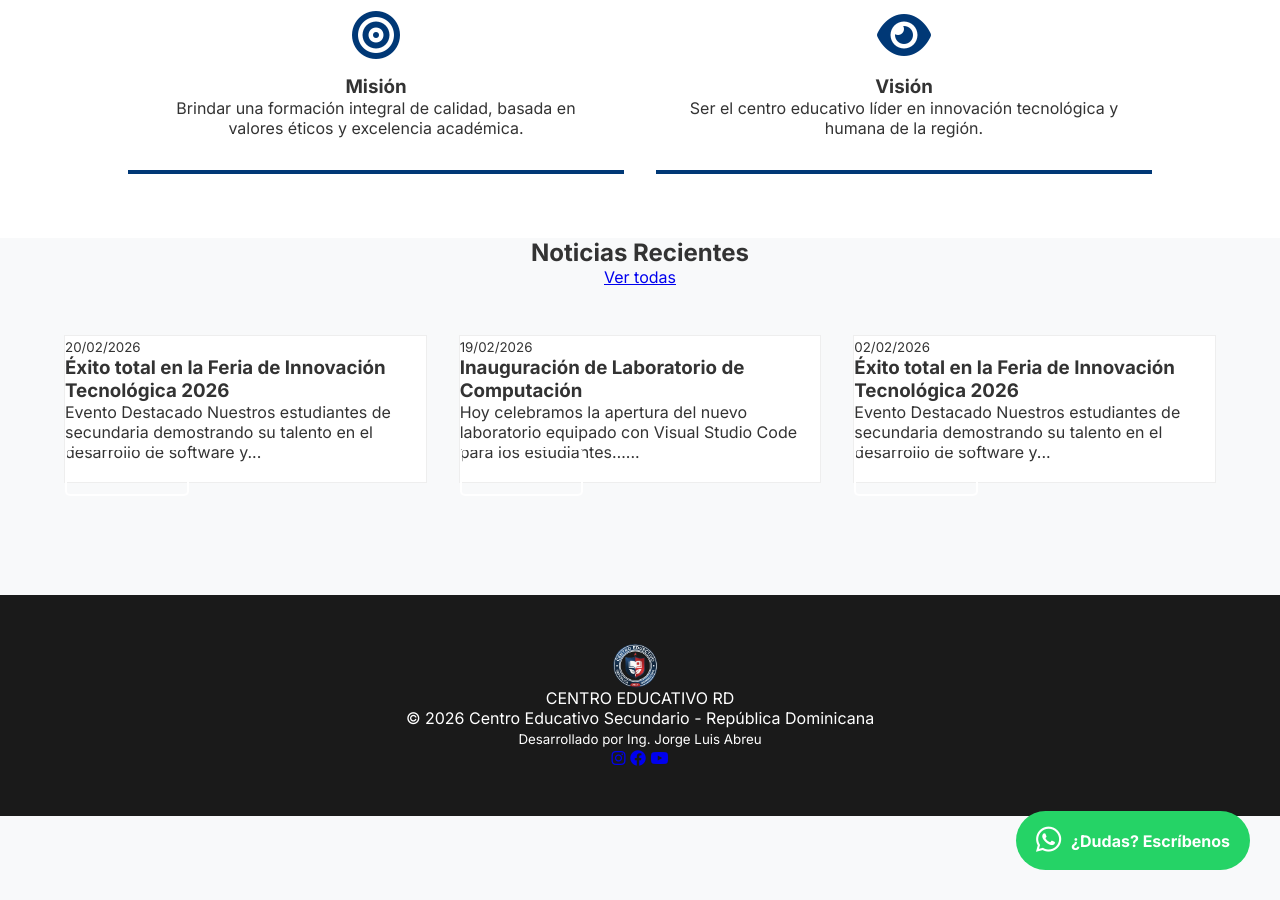
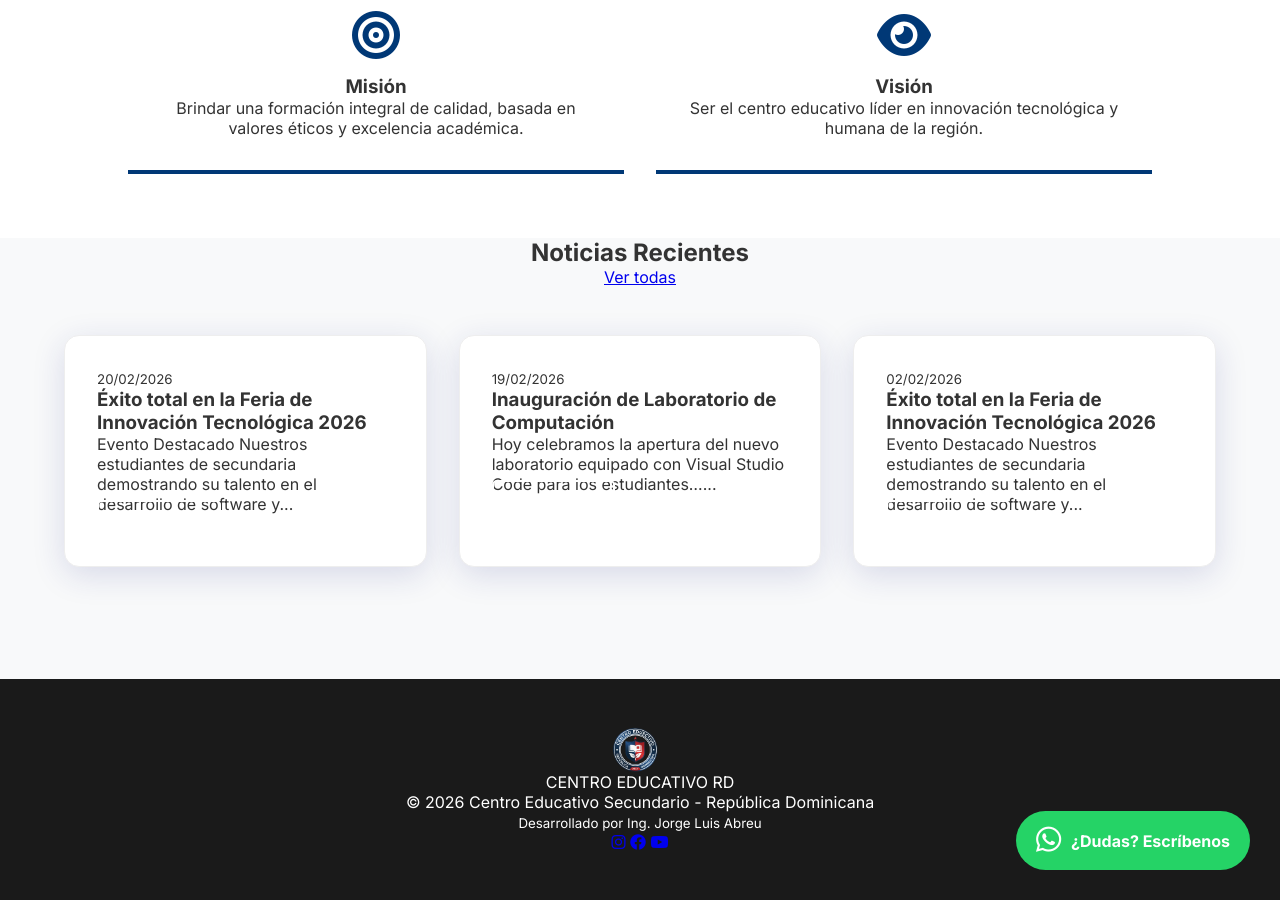
Before and after one commit to jorge21028/centroeducativo, a Jekyll site: the page built from index.html, in a window 1280 px wide and 900 px high, scrolled down 934 px. Built offline with Jekyll 4.4.1, drawn with Linux system fonts in a browser that asks for light colours.

Commit message:
Update style.css

```diff
--- a/assets/css/style.css
+++ b/assets/css/style.css
@@ -1,36 +1,17 @@
 /* Variables de Diseño */
-/* Variables de Diseño - Soporte Modo Oscuro */
 :root {
     --primary: #003876;
     --accent: #d52b1e;
-    --bg-body: #f8f9fa;
-    --bg-card: #ffffff;
-    --text-main: #333333;
-    --text-muted: #666666;
     --glass: rgba(255, 255, 255, 0.8);
     --shadow: 0 8px 32px 0 rgba(31, 38, 135, 0.15);
-    --border-color: #eeeeee;
-}
-
-/* Colores para Modo Oscuro */
-body.dark-mode {
-    --bg-body: #121212;
-    --bg-card: #1e1e1e;
-    --text-main: #e0e0e0;
-    --text-muted: #b0b0b0;
-    --glass: rgba(30, 30, 30, 0.8);
-    --shadow: 0 8px 32px 0 rgba(0, 0, 0, 0.5);
-    --border-color: #333333;
-    --primary: #4a9eff; /* Un azul más claro para mejor contraste en fondo negro */
 }
 
 * { margin: 0; padding: 0; box-sizing: border-box; }
 
 body {
     font-family: 'Inter', sans-serif;
-    background-color: var(--bg-body);
-    color: var(--text-main);
-    transition: background-color 0.3s, color 0.3s; /* Transición suave */
+    background-color: #f8f9fa;
+    color: #333;
 }
 
 /* Navegación Glassmorphism */
@@ -79,9 +60,12 @@
 }
 
 .card {
-background: var(--bg-card);
-    color: var(--text-main);
-    border: 1px solid var(--border-color);
+    background: white;
+    border-radius: 15px;
+    padding: 2rem;
+    box-shadow: var(--shadow);
+    transition: transform 0.3s ease;
+    border: 1px solid #eee;
 }
 
 .card:hover { transform: translateY(-10px); }
@@ -207,9 +191,13 @@
 }
 
 .card-egresado {
-background: var(--bg-card);
-    color: var(--text-main);
-    border: 1px solid var(--border-color);
+    background: white;
+    border-radius: 20px;
+    padding: 30px;
+    text-align: center;
+    box-shadow: 0 10px 30px rgba(0,0,0,0.08);
+    transition: 0.3s;
+    border: 1px solid #f0f0f0;
 }
 
 .card-egresado:hover {
@@ -241,7 +229,6 @@
     font-size: 0.9rem;
     border-top: 1px solid #eee;
     padding-top: 15px;
-    color: var(--text-muted);
 }
 
 .glass-card {
@@ -273,9 +260,13 @@
 }
 
 .contacto-card {
-background: var(--bg-card);
-    color: var(--text-main);
-    border: 1px solid var(--border-color);
+    background: white;
+    padding: 40px 20px;
+    border-radius: 15px;
+    text-align: center;
+    box-shadow: 0 15px 35px rgba(0,0,0,0.1);
+    border-top: 5px solid var(--accent);
+    transition: 0.3s;
 }
 
 .contacto-card:hover {
@@ -385,9 +376,11 @@
 }
 
 .timeline-content {
-background: var(--bg-card);
-    color: var(--text-main);
-    border: 1px solid var(--border-color);
+    padding: 20px;
+    background-color: white;
+    position: relative;
+    border-radius: 10px;
+    box-shadow: 0 4px 15px rgba(0,0,0,0.05);
 }
 
 /* Desktop: Alternar lados si lo desea */
@@ -424,9 +417,14 @@
 }
 
 .card-perfil {
-background: var(--bg-card);
-    color: var(--text-main);
-    border: 1px solid var(--border-color);
+    background: white;
+    border-radius: 15px;
+    padding: 30px;
+    text-align: center;
+    box-shadow: 0 10px 25px rgba(0,0,0,0.05);
+    transition: all 0.3s ease;
+    position: relative;
+    overflow: hidden;
 }
 
 .card-perfil:hover {
@@ -983,14 +981,3 @@
 .whatsapp-btn {
     animation: pulse-whatsapp 2s infinite;
 }
-
-/* Ajuste para el botón de cambio de tema en modo oscuro */
-body.dark-mode .theme-btn {
-    border-color: var(--primary) !important;
-    color: var(--primary) !important;
-}
-
-body.dark-mode .theme-btn:hover {
-    background: var(--primary);
-    color: #121212 !important; /* Contraste para el fondo oscuro */
-}
```
